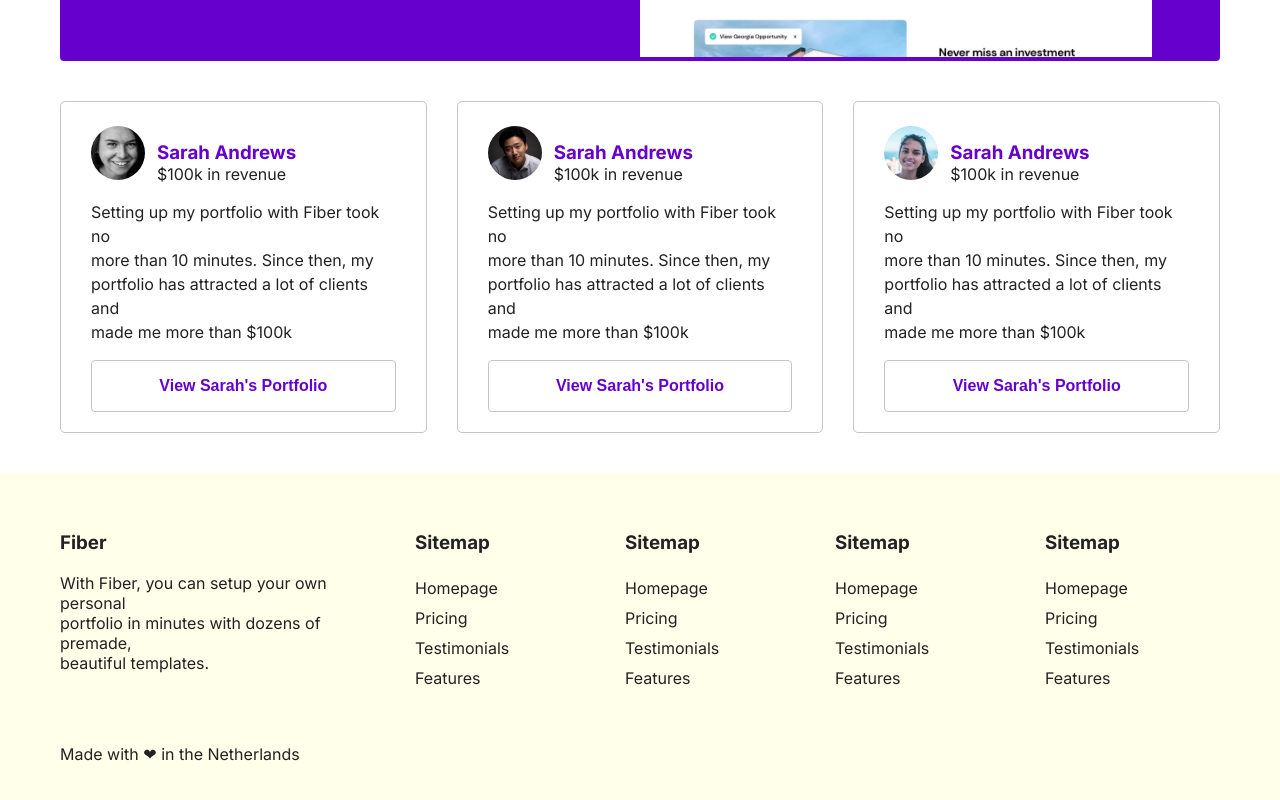
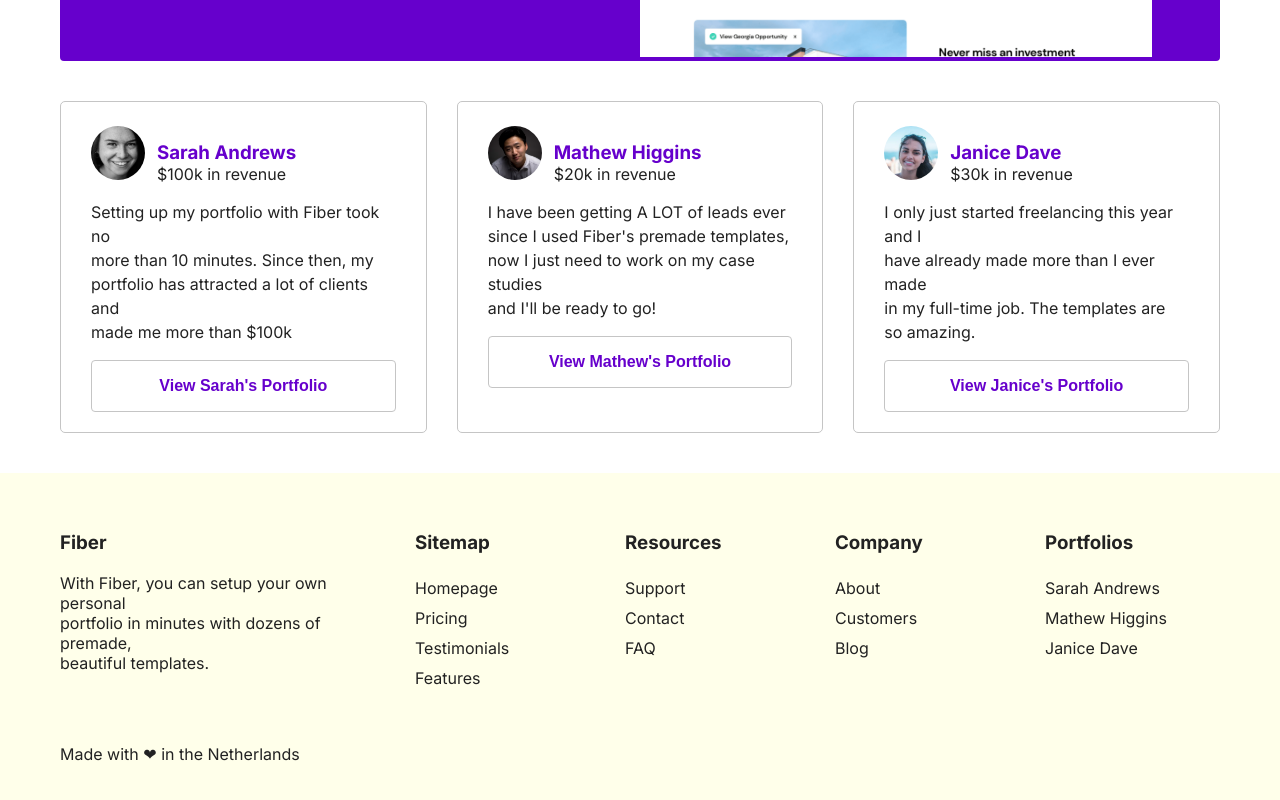
Before and after one commit to frankiefab100/fiber-website, a React (Vite) app: page / in a window 1280 px wide. Shown: the part 1412-2212 px from the top of the page. Built offline with nearby package versions, Linux system fonts and the light colour scheme.

Commit message:
feat: update content text

```diff
--- a/src/components/Footer/Footer.jsx
+++ b/src/components/Footer/Footer.jsx
@@ -30,53 +30,44 @@ const Footer = () => {
         </ul>
       </div>
       <div className="footer-group">
-        <h3 id="header">Sitemap</h3>
+        <h3 id="header">Resources</h3>
         <ul className="footer-links">
           <li>
-            <a href="link">Homepage</a>
+            <a href="link">Support</a>
           </li>
           <li>
-            <a href="link">Pricing</a>
+            <a href="link">Contact</a>
           </li>
           <li>
-            <a href="link">Testimonials</a>
-          </li>
-          <li>
-            <a href="link">Features</a>
+            <a href="link">FAQ</a>
           </li>
         </ul>
       </div>
       <div className="footer-group">
-        <h3 id="header">Sitemap</h3>
+        <h3 id="header">Company</h3>
         <ul className="footer-links">
           <li>
-            <a href="link">Homepage</a>
+            <a href="link">About</a>
           </li>
           <li>
-            <a href="link">Pricing</a>
+            <a href="link">Customers</a>
           </li>
           <li>
-            <a href="link">Testimonials</a>
-          </li>
-          <li>
-            <a href="link">Features</a>
+            <a href="link">Blog</a>
           </li>
         </ul>
       </div>
       <div className="footer-group">
-        <h3 id="header">Sitemap</h3>
+        <h3 id="header">Portfolios</h3>
         <ul className="footer-links">
           <li>
-            <a href="link">Homepage</a>
+            <a href="link">Sarah Andrews</a>
           </li>
           <li>
-            <a href="link">Pricing</a>
+            <a href="link">Mathew Higgins</a>
           </li>
           <li>
-            <a href="link">Testimonials</a>
-          </li>
-          <li>
-            <a href="link">Features</a>
+            <a href="link">Janice Dave</a>
           </li>
         </ul>
       </div>
--- a/src/components/NavBar/NavBar.jsx
+++ b/src/components/NavBar/NavBar.jsx
@@ -14,7 +14,9 @@ const NavBar = () => {
 
   return (
     <nav className="nav">
-      <div className="logo">Fiber</div>
+      <Link to="/">
+        <div className="logo">Fiber</div>
+      </Link>
 
       <div className="hamburger-icon" onClick={handleMenu}>
         {showMenu ? (
--- a/src/components/Services/Services.jsx
+++ b/src/components/Services/Services.jsx
@@ -19,26 +19,26 @@ const Services = () => {
           <h3 className="heading">Build in minutes</h3>
           <p className="text">
             With a selection of premade templates, <br />
-            you ccan build out a portfolio in less than <br />
+            you can build out a portfolio in less than <br />
             10 minutes
           </p>
         </div>
         <div className="service-group">
           <img src={CodeIcon} alt="icon" />
-          <h3 className="heading">Build in minutes</h3>
+          <h3 className="heading">Add custom CSS</h3>
           <p className="text">
-            With a selection of premade templates, <br />
-            you ccan build out a portfolio in less than <br />
-            10 minutes
+            Customize your personal portfolio even <br />
+            more with ability to add your own <br />
+            custom CSS styles.
           </p>
         </div>
         <div className="service-group">
           <img src={ResponsiveIcon} alt="icon" />
-          <h3 className="heading">Build in minutes</h3>
+          <h3 className="heading">Responsive</h3>
           <p className="text">
-            With a selection of premade templates, <br />
-            you ccan build out a portfolio in less than <br />
-            10 minutes
+            All Fiber templates are fully responsive to <br />
+            ensure the experience is seemless <br />
+            across all devices.
           </p>
         </div>
       </div>
--- a/src/components/Testimonial/Testimonial.jsx
+++ b/src/components/Testimonial/Testimonial.jsx
@@ -29,36 +29,36 @@ const Testimonial = () => {
         <div className="bio">
           <img src={Avatar2} alt="profile image" />
           <div className="name">
-            <h3 className="heading">Sarah Andrews</h3>
-            <span className="info">$100k in revenue</span>
+            <h3 className="heading">Mathew Higgins</h3>
+            <span className="info">$20k in revenue</span>
           </div>
         </div>
         <p className="text">
-          Setting up my portfolio with Fiber took no <br />
-          more than 10 minutes. Since then, my <br />
-          portfolio has attracted a lot of clients and <br />
-          made me more than $100k
+          I have been getting A LOT of leads ever <br />
+          since I used Fiber's premade templates, <br />
+          now I just need to work on my case studies <br />
+          and I'll be ready to go!
         </p>
         <button id="cta-portfolio" className="cta-btn">
-          View Sarah's Portfolio
+          View Mathew's Portfolio
         </button>
       </div>
       <div className="testimonial-group">
         <div className="bio">
           <img src={Avatar3} alt="profile image" />
           <div className="name">
-            <h3 className="heading">Sarah Andrews</h3>
-            <span className="info">$100k in revenue</span>
+            <h3 className="heading">Janice Dave</h3>
+            <span className="info">$30k in revenue</span>
           </div>
         </div>
         <p className="text">
-          Setting up my portfolio with Fiber took no <br />
-          more than 10 minutes. Since then, my <br />
-          portfolio has attracted a lot of clients and <br />
-          made me more than $100k
+          I only just started freelancing this year and I <br />
+          have already made more than I ever made <br />
+          in my full-time job. The templates are <br />
+          so amazing.
         </p>
         <button id="cta-portfolio" className="cta-btn">
-          View Sarah's Portfolio
+          View Janice's Portfolio
         </button>
       </div>
     </div>
```
